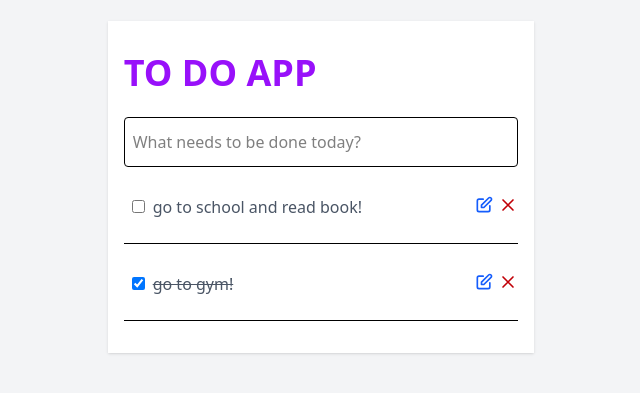
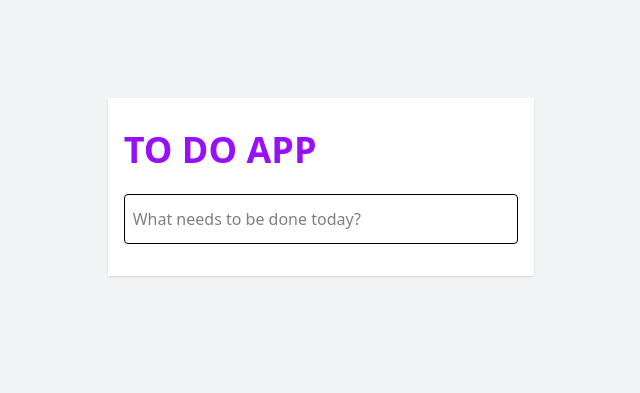
Before and after one commit to FHsm97/todos-react, a React (Vite) app: page / in a window 1280 px wide. Shown: the part 213-606 px from the top of the page, without its empty margins (319-959 px from the left). Built offline with nearby package versions, Linux system fonts and the light colour scheme.

Commit message:
S04-localStorage

```diff
--- a/src/components/Todos.jsx
+++ b/src/components/Todos.jsx
@@ -6,57 +6,61 @@ import NewTodoInput from "./NewTodoInput";
 export default function Todos() {
 
     const [todos, setTodos] = useState([
-        {
-            id:uuidv4(),
-            title: 'go to school and read book!',
-            status: false
-        },
-        {
-            id:uuidv4(),
-            title: 'go to gym!',
-            status: true
-        }
+        // {
+        //     id: uuidv4(),
+        //     title: 'go to school and read book!',
+        //     status: false
+        // },
+        // {
+        //     id: uuidv4(),
+        //     title: 'go to gym!',
+        //     status: true
+        // }
     ])
 
 
 
 
 
-    const addNewTodoHandler=(todoTitle)=>{
-            setTodos([
-                ...todos,
-                {
-                    id:uuidv4(),
-                    title:todoTitle,
-                    status:false
-                }
-            ])
+    const addNewTodoHandler = (todoTitle) => {
 
-        }
+        let newTodos = [
+            ...todos,
+            {
+                id: uuidv4(),
+                title: todoTitle,
+                status: false
+            }
+        ];
+        setTodos(newTodos)
+
+        // localStorage.setItem('todos-list', JSON.stringify(newTodos)) //set in localstorage
+
+    }
 
 
 
-    const deleteTodoHandler=(todo)=>{
+    const deleteTodoHandler = (todo) => {
         // console.log('delete todo',todo);
         // setTodos([])//همه پاک میشود
 
-        let newTodos=todos.filter((todoItem)=>{
-            return todo.id!=todoItem.id
+        let newTodos = todos.filter((todoItem) => {
+            return todo.id != todoItem.id
 
         })
         // console.log(newTodos);
         setTodos(newTodos);
     }
-    const toggleTodoStatusHandler=(todo)=>{
+    const toggleTodoStatusHandler = (todo) => {
         // console.log('toggle todo',todo);
         // let changeTodo=todo;
         // changeTodo.status=!todo.status
         // console.log(changeTodo);
 
 
-        let newTodos=todos.map((todoItem)=>{
-            if(todo.id==todoItem.id){
-                todoItem.status=!todoItem.status
+        let newTodos = todos.map((todoItem) => {
+            if (todo.id == todoItem.id) {
+                todoItem.status = !todoItem.status
 
 
             }
@@ -71,11 +75,11 @@ export default function Todos() {
 
 
 
-    const editTodoTitleHandler=(todo,newTitleValue)=>{
+    const editTodoTitleHandler = (todo, newTitleValue) => {
 
-        let newTodos=todos.map((todoItem)=>{
-            if(todo.id==todoItem.id){
-                todoItem.title=newTitleValue
+        let newTodos = todos.map((todoItem) => {
+            if (todo.id == todoItem.id) {
+                todoItem.title = newTitleValue
 
 
             }
@@ -86,18 +90,18 @@ export default function Todos() {
     }
 
 
-
+    useEffect(()=>{
+        setTodos(JSON.parse(localStorage.getItem('todos-list'))??[])
+    },[])
 
 
     //lifecycle
     // console.log('x'); //با هر تغییر اجرا میشود
 
-    useEffect(()=>{
-
-        console.log('todos update!');
-
-
-    },[todos])
+    useEffect(() => {
+        // console.log('todos update!');
+        localStorage.setItem('todos-list', JSON.stringify(todos))
+    }, [todos])
 
 
     return (
@@ -108,7 +112,7 @@ export default function Todos() {
                 </div>
 
 
-                <NewTodoInput addTodo={addNewTodoHandler}/>
+                <NewTodoInput addTodo={addNewTodoHandler} />
 
 
 
```
